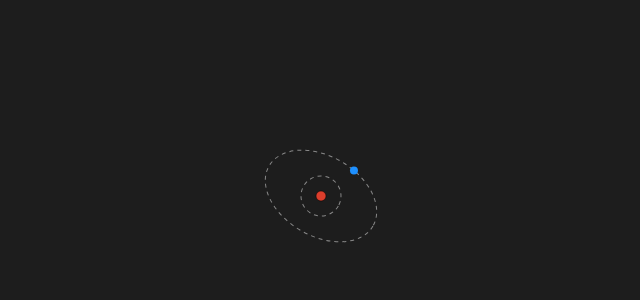
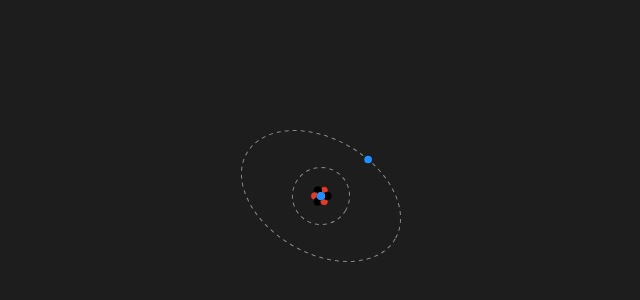
Before and after one commit to albertomercurio/stackblitz-starters-bzkxff5w, a Vue app: page / in a window 1280 px wide. Shown: the part 204-504 px from the top of the page, without its empty margins (419-1059 px from the left). Built offline with nearby package versions, Linux system fonts and the light colour scheme; a web font is replaced by a local one.

Commit message:
Make dynamic template

```diff
--- a/src/App.vue
+++ b/src/App.vue
@@ -29,8 +29,8 @@ onMounted(() => {
 
     timeline.to(electron, {
         attr: {
-            cx: () => "+=" + atomRef.value.getOrbitRelativeDistance(".electron", ".orbit2").x,
-            cy: () => "+=" + atomRef.value.getOrbitRelativeDistance(".electron", ".orbit2").y
+            cx: () => "+=" + atomRef.value.getOrbitRelativeDistance(".electron", ".orbit-1").x,
+            cy: () => "+=" + atomRef.value.getOrbitRelativeDistance(".electron", ".orbit-1").y
         },
         duration: 2,
     });
--- a/src/components/BohrAtom.vue
+++ b/src/components/BohrAtom.vue
@@ -1,11 +1,26 @@
 <template>
-    <svg ref="rootRef" width=200 height=200 viewBox="0 0 200 200">
-        <circle cx=100 cy=100 r=5 class="nucleon proton" />
+    <svg ref="rootRef" :width="size" :height="size" :viewBox="viewBox">
+        <!-- Nucleus -->
+        <circle v-for="(pos, index) in [...nucleusLayout].reverse()"
+            :key="`nucleon-${index}`"
+            :cx="pos[0]" :cy="pos[1]" :r="nucleonRadius"
+            :class="index % 2 === 0 ? 'nucleon proton' : 'nucleon neutron'" />
 
-        <ellipse cx=100 cy=100 rx=20 ry=20 class="orbit orbit1" />
-        <ellipse cx=100 cy=100 rx=60 ry=40 class="orbit orbit2" />
+        <!-- Orbitals -->
+        <ellipse v-for="(orbit, index) in orbits"
+            :key="`orbit-${index}`"
+            :cx="center" :cy="center"
+            :rx="(1 + index) * orbitRadius * orbitRadiusRatio[index]"
+            :ry="(1 + index) * orbitRadius"
+            :class="`orbit orbit-${index}`" />
 
-        <circle cx=100 cy=100 r=4 class="electron" />
+        <!-- Electrons -->
+        <template v-for="(orbit, index) in orbits" :key="`electron-orbit-${index}`">
+            <circle v-for="i in orbit"
+                :cx="center" :cy="center"
+                :r="electronRadius"
+                :class="`electron electron-${index}`" />
+        </template>
     </svg>
 </template>
 
@@ -31,8 +46,14 @@ const props = withDefaults(defineProps<Props>(), {
 })
 
 // Destructure only the props used in the template
-const { size } = props
+const { size, orbits, speeds, orbitRadiusRatio } = props
 const center = size / 2
+const viewBox = `0 0 ${size} ${size}`
+const totalNucleons = 7 // Total number of nucleons (protons + neutrons)
+const nucleonRadius = size / 50 // Radius of each nucleon
+const electronRadius = size / 52 // Radius of the electron
+const orbitRadius = size / 7 // Base radius for the first orbit
+const nucleusLayout = generatePackedNucleusAlternating(totalNucleons, center, nucleonRadius)
 
 const rootRef = ref<SVGSVGElement | null>(null)
 let ctx!: ReturnType<typeof gsap.context>
@@ -80,6 +101,43 @@ onMounted(() => {
 onUnmounted(() => {
   ctx.revert()
 })
+
+function generatePackedNucleusAlternating(
+  total: number,
+  center: number,
+  nucleonRadius: number,
+  overlapFactor = 1.6,
+): [number, number][] {
+  if (total <= 0) {
+    return []
+  }
+
+  const spacing = nucleonRadius * overlapFactor
+  const positions: [number, number][] = [[center, center]]
+  if (total === 1) {
+    return positions
+  }
+
+  let count = 1
+  let ring = 1
+
+  while (count < total) {
+    const radius = ring * spacing
+    const steps = 6 * ring
+
+    for (let i = 0; i < steps && count < total; i++) {
+      const angle = (2 * Math.PI * i) / steps
+      const x = center + radius * Math.cos(angle)
+      const y = center + radius * Math.sin(angle)
+      positions.push([x, y])
+      count++
+    }
+
+    ring++
+  }
+
+  return positions
+}
 
 function getOrbitRelativeDistance(
   electronClass: string,
```
